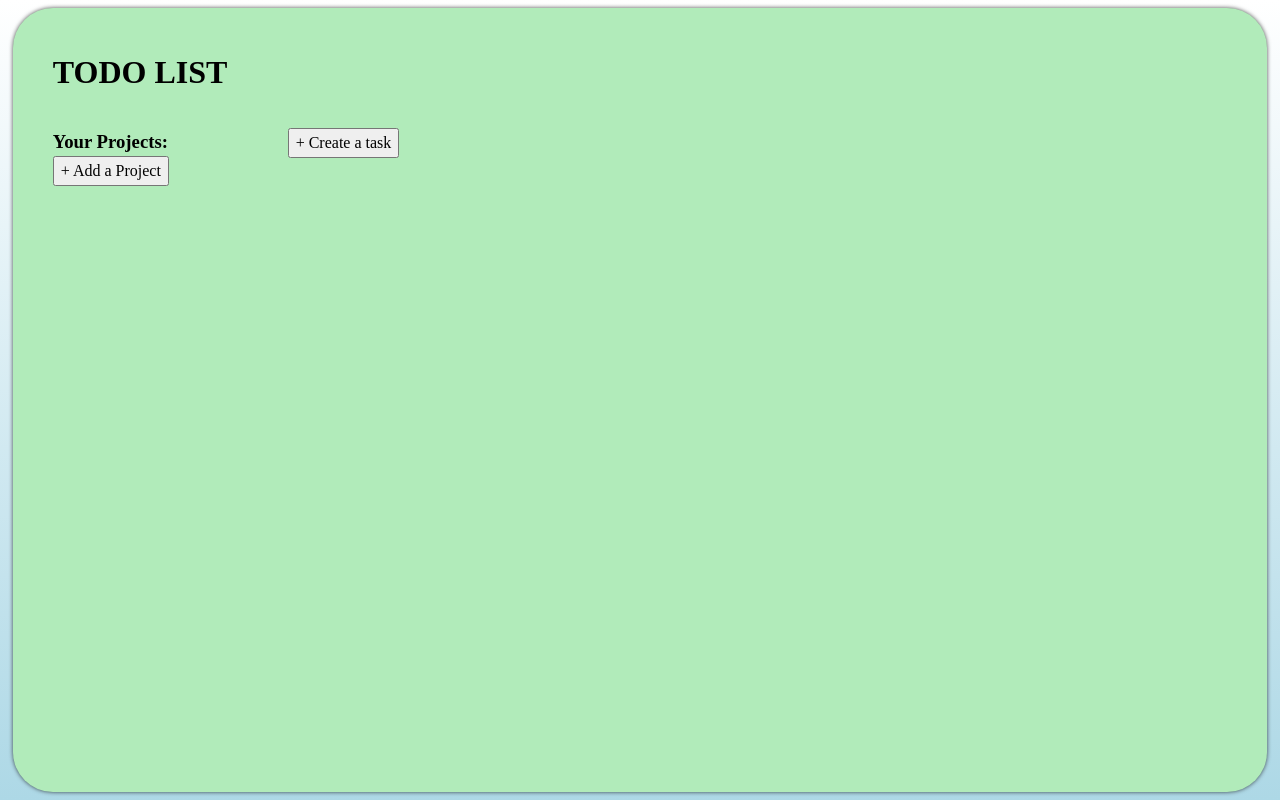
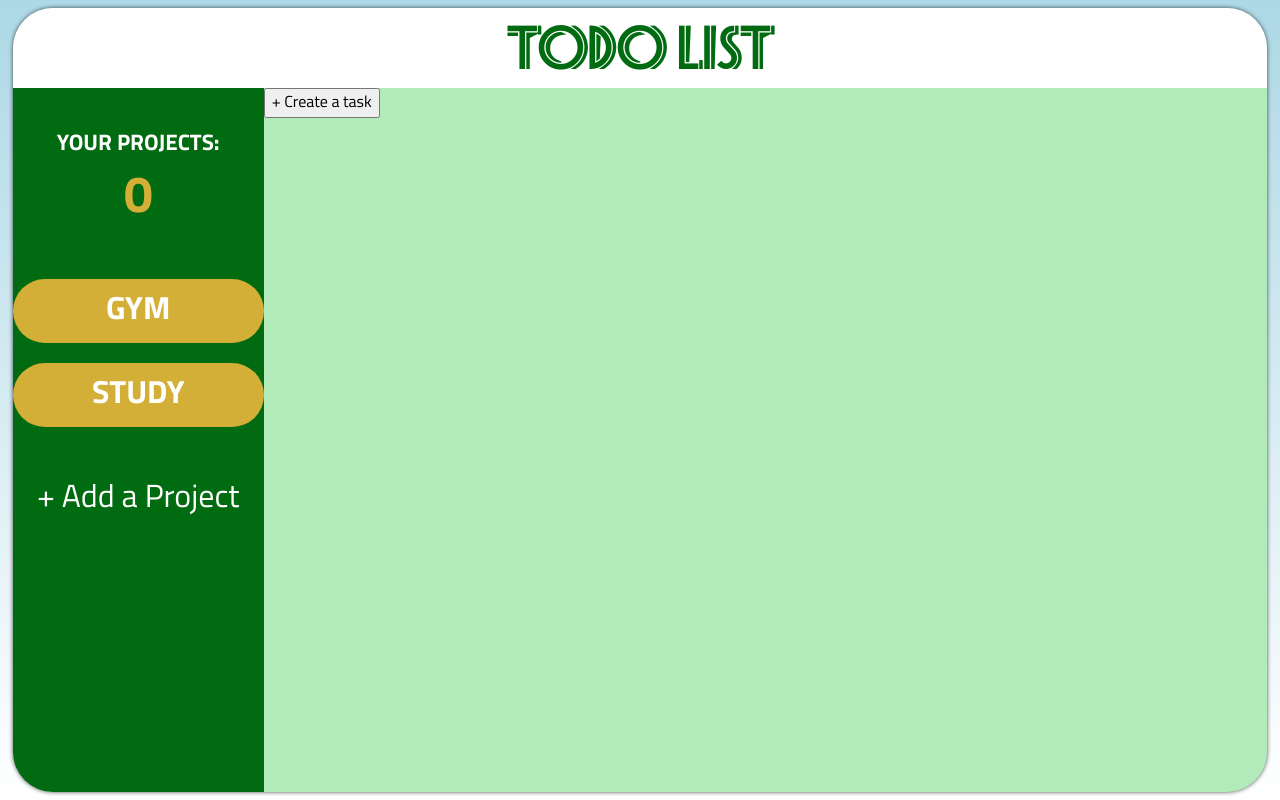
Before and after one commit to NickBzy/to-do-list, a website built with webpack: page src/index.html in a window 1280 px wide. Built offline with nearby package versions, Linux system fonts and the light colour scheme.

Commit message:
Add styling for header and sidebar

```diff
--- a/src/index.html
+++ b/src/index.html
@@ -11,10 +11,17 @@
             <h1>TODO LIST</h1>
         </header>
         <nav class="sidebar">
-            <h3>Your Projects:</h3>
-            <span id="number-projects"></span>
+            <div class="stats">
+                <h3>YOUR PROJECTS:</h3>
+                <span id="number-projects">0</span>
+            </div>
             <div class="projects-list">
-
+                <div class="project-sidebar">
+                    <p>GYM</p>
+                </div>
+                <div class="project-sidebar">
+                    <p>STUDY</p>
+                </div>
             </div>
             <button class="add-project">+ Add a Project</button>
         </nav>
--- a/src/styles/styles.css
+++ b/src/styles/styles.css
@@ -51,6 +51,7 @@
     --gold: #d4af37;
     --white: #ffffff;
     --light-grey: #d9d9d9;
+    --border-radius-containers: 40px;
 }
 
 /** CSS RESET **/
@@ -96,15 +97,15 @@
     display: flex;
     justify-content: center;
     align-items: center;
-    background: linear-gradient(white, lightblue);
+    background: linear-gradient(lightblue, white);
+    font-family: 'Titillium';
   }
 
   .container {
     width: 98%;
     min-height: 98vh;
     background-color: var(--light-green);
-    padding: 40px;
-    border-radius: 40px;
+    border-radius: var(--border-radius-containers);
     box-shadow: 0px 0px 4px rgba(0, 0, 0, 0.7);
     display: grid;
     grid-template-columns: 1fr 4fr;
@@ -116,10 +117,80 @@
 
   header {
     grid-area: header;
+    display: flex;
+    justify-content: center;
+    align-items: center;
+    background-color: var(--white);
+    border-radius: var(--border-radius-containers) var(--border-radius-containers) 0 0;
+  }
+
+  header h1 {
+    font-family: 'SeasideResortNF', sans-serif;
+    color: var(--dark-green);
+    font-size: 3rem;
   }
 
   nav {
     grid-area: sidebar;
+    background-color: var(--dark-green);
+    border-bottom-left-radius: var(--border-radius-containers);
+    display: flex;
+    flex-direction: column;
+    gap: 40px;
+    padding: 40px 0;
+  }
+
+  nav .stats {
+    display: flex;
+    flex-direction: column;
+    justify-content: center;
+    align-items: center;
+    color: var(--white);
+    font-size: clamp(1rem, 1.5vw, 4rem);
+  }
+
+  #number-projects {
+    color: var(--gold);
+    font-size: clamp(2rem, 4vw, 6rem);
+    font-weight: bold;
+  }
+
+  nav .projects-list {
+    display: flex;
+    flex-direction: column;
+    gap: 20px;
+  }
+
+  nav .projects-list .project-sidebar, nav .add-project {
+    background-color: var(--gold);
+    display: flex;
+    justify-content: center;
+    border-radius: var(--border-radius-containers);
+    height: auto;
+    font-size: clamp(1.5rem, 2.5vw, 4rem);
+    padding: 8px 0;
+    color: var(--white);
+    font-weight: bold;
+    cursor: pointer;
+    transition: background-color 0.2s ease-in-out,
+        color 0.2s ease-in-out;
+  }
+
+  nav .projects-list .project-sidebar:hover {
+    background-color: var(--white);
+    color: var(--gold);
+  }
+
+  nav .add-project {
+    font-weight: normal;
+    background-color: var(--dark-green);
+    border: none;
+  }
+
+  nav .add-project:hover {
+    font-weight: normal;
+    background-color: var(--light-grey);
+    color: #006b11;
   }
 
   main {
```
